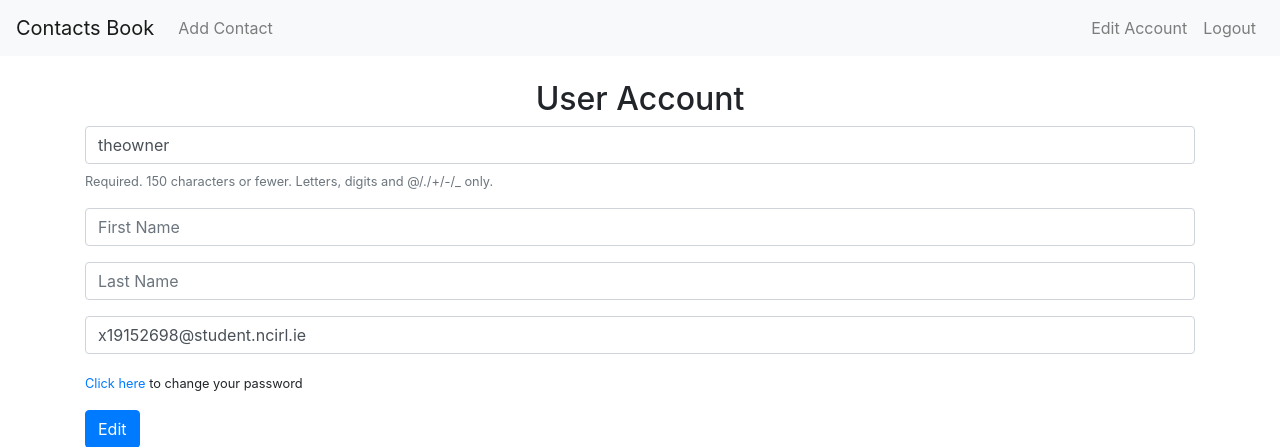
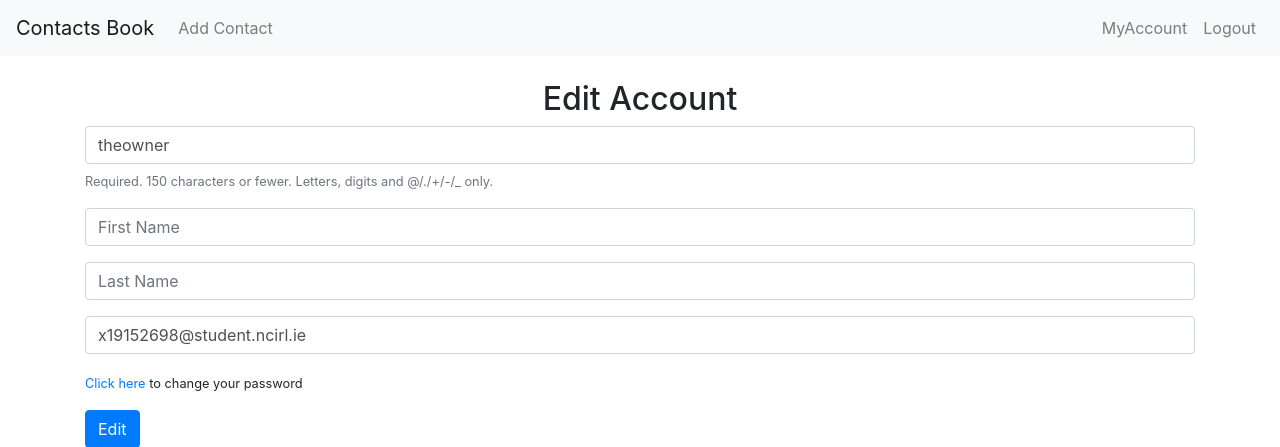
Before and after one commit to SusanStoHelit/ContactsBook, a Django app: page /edit_profile in a window 1280 px wide. Shown: the top 447 px of the page. Run offline with Django 3.2, Linux system fonts and the light colour scheme; a user stored in the database is signed in; some libraries are stand-ins or nearby versions.

Commit message:
WithCheckOnDesign

```diff
--- a/contacts_book/templates/base.html
+++ b/contacts_book/templates/base.html
@@ -27,7 +27,7 @@
   	    </ul>
         <ul class="navbar-nav ml-auto">
            <li class="nav-item">
-            <a class="nav-link" href="{% url 'edit_profile' %}">Edit Account</a>
+            <a class="nav-link" href="{% url 'edit_profile' %}">MyAccount</a>
           </li>
           <li class="nav-item">
             <a class="nav-link" href="{% url 'logout' %}">Logout</a>
--- a/contacts_book/templates/edit.html
+++ b/contacts_book/templates/edit.html
@@ -39,15 +39,14 @@
 		    <input type="hidden" value="{{get_contact.id}}" name="id">
 		  </div>
 		  <br/>
-		  <br/>
-		  <button type="submit" class="btn btn-primary">Edit Contact</button>
+		  <button type="submit" class="btn btn-primary btn-sm">Edit Contact</button>
 		</form>
 		<br/>
 
 		<form method="POST" action="{% url 'delete' get_contact.id %}" >
 			{% csrf_token %}
 			<input type="hidden" value="{{get_contact.id}}" name="id">
-			<button type="submit" class="btn btn-primary">Delete Contact</button>
+			<button type="submit" class="btn btn-primary btn-sm">Delete Contact</button>
 		</form>
 	{% endif %}
 {% endblock %}
--- a/contacts_book/templates/edit_profile.html
+++ b/contacts_book/templates/edit_profile.html
@@ -1,6 +1,6 @@
 {% extends 'base.html' %}
 {% block content %}
-	<h2 class="text-center">User Account</h2>
+	<h2 class="text-center">Edit Account</h2>
 
 		<form method="POST" action="{% url 'edit_profile' %}">
 			{% csrf_token%}
```
